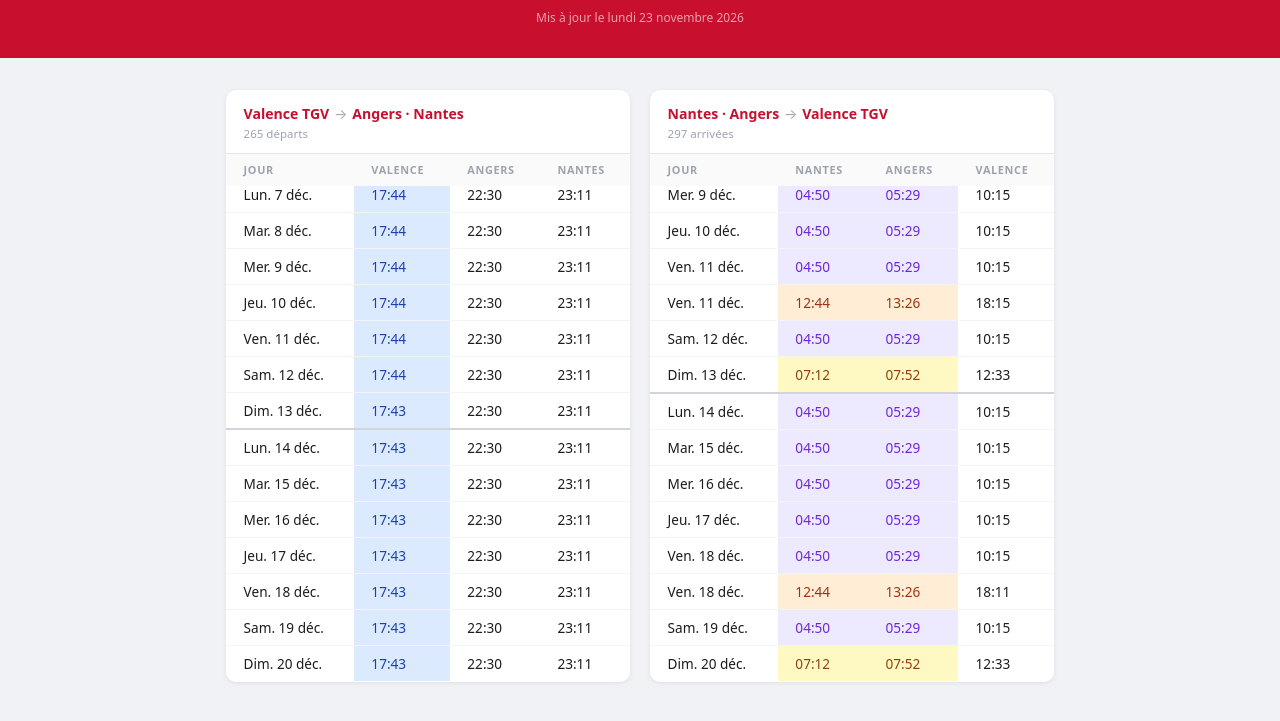
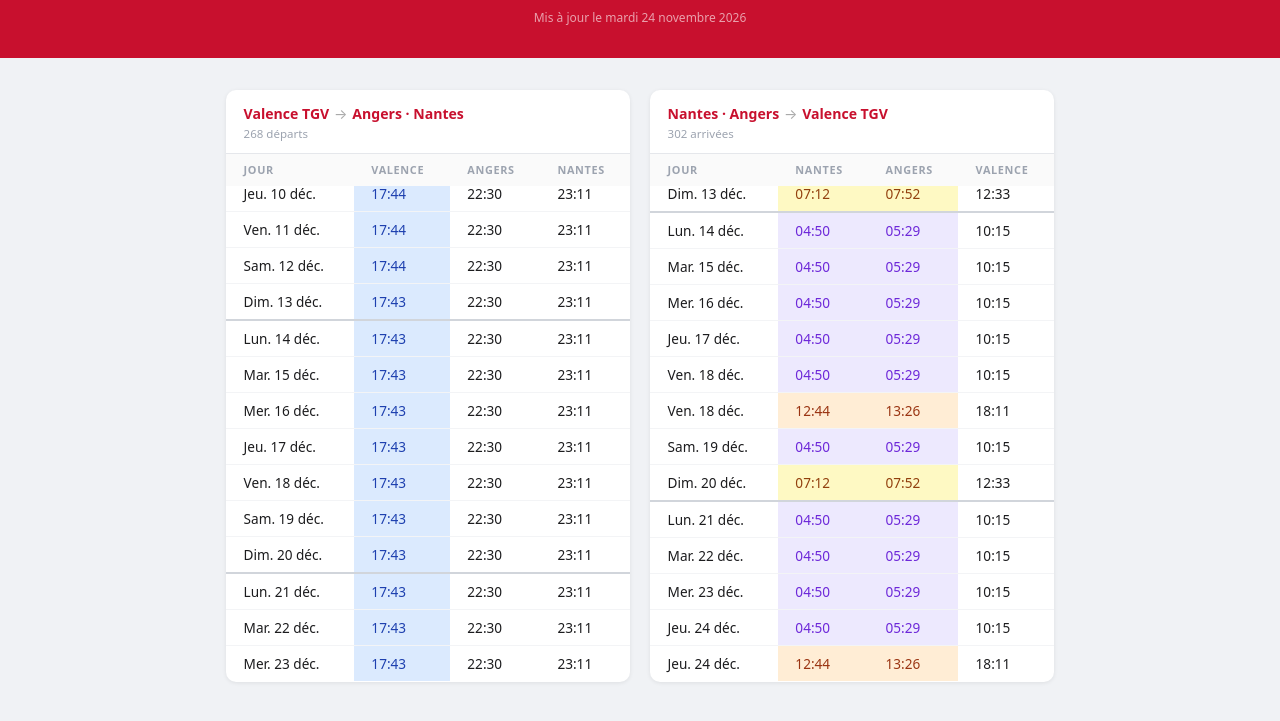
Before and after one commit to pcreux/trains-direct-valence-nantes, a plain HTML site: page index.html in a window 1280 px wide. Shown: the part 101-822 px from the top of the page. Drawn offline with Linux system fonts and the light colour scheme.

Commit message:
Update schedule 2026-11-24

```diff
--- a/index.html
+++ b/index.html
@@ -103,13 +103,13 @@
     <header>
       <h1>🚄 Trains directs</h1>
       <p class="subtitle">Valence TGV ↔ Angers · Nantes</p>
-      <p class="updated">Mis à jour le lundi 23 novembre 2026</p>
+      <p class="updated">Mis à jour le mardi 24 novembre 2026</p>
     </header>
     <main>
     <section class="card">
       <div class="card-header">
         <div class="card-title">Valence TGV <span class="arrow">→</span> Angers · Nantes</div>
-        <div class="count">265 départs</div>
+        <div class="count">268 départs</div>
       </div>
       <div class="table-scroll">
         <table>
@@ -382,6 +382,9 @@
             <tr><td>Ven. 18 déc.</td><td class="time t-soir">17:43</td><td class="time">22:30</td><td class="time">23:11</td></tr>
             <tr><td>Sam. 19 déc.</td><td class="time t-soir">17:43</td><td class="time">22:30</td><td class="time">23:11</td></tr>
             <tr><td>Dim. 20 déc.</td><td class="time t-soir">17:43</td><td class="time">22:30</td><td class="time">23:11</td></tr>
+            <tr class="week-start"><td>Lun. 21 déc.</td><td class="time t-soir">17:43</td><td class="time">22:30</td><td class="time">23:11</td></tr>
+            <tr><td>Mar. 22 déc.</td><td class="time t-soir">17:43</td><td class="time">22:30</td><td class="time">23:11</td></tr>
+            <tr><td>Mer. 23 déc.</td><td class="time t-soir">17:43</td><td class="time">22:30</td><td class="time">23:11</td></tr>
           </tbody>
         </table>
       </div>
@@ -390,7 +393,7 @@
     <section class="card">
       <div class="card-header">
         <div class="card-title">Nantes · Angers <span class="arrow">→</span> Valence TGV</div>
-        <div class="count">297 arrivées</div>
+        <div class="count">302 arrivées</div>
       </div>
       <div class="table-scroll">
         <table>
@@ -695,6 +698,11 @@
             <tr><td>Ven. 18 déc.</td><td class="time t-apm">12:44</td><td class="time t-apm">13:26</td><td class="time">18:11</td></tr>
             <tr><td>Sam. 19 déc.</td><td class="time t-nuit">04:50</td><td class="time t-nuit">05:29</td><td class="time">10:15</td></tr>
             <tr><td>Dim. 20 déc.</td><td class="time t-matin">07:12</td><td class="time t-matin">07:52</td><td class="time">12:33</td></tr>
+            <tr class="week-start"><td>Lun. 21 déc.</td><td class="time t-nuit">04:50</td><td class="time t-nuit">05:29</td><td class="time">10:15</td></tr>
+            <tr><td>Mar. 22 déc.</td><td class="time t-nuit">04:50</td><td class="time t-nuit">05:29</td><td class="time">10:15</td></tr>
+            <tr><td>Mer. 23 déc.</td><td class="time t-nuit">04:50</td><td class="time t-nuit">05:29</td><td class="time">10:15</td></tr>
+            <tr><td>Jeu. 24 déc.</td><td class="time t-nuit">04:50</td><td class="time t-nuit">05:29</td><td class="time">10:15</td></tr>
+            <tr><td>Jeu. 24 déc.</td><td class="time t-apm">12:44</td><td class="time t-apm">13:26</td><td class="time">18:11</td></tr>
           </tbody>
         </table>
       </div>
```
Also changed, not shown: 1 other file.
